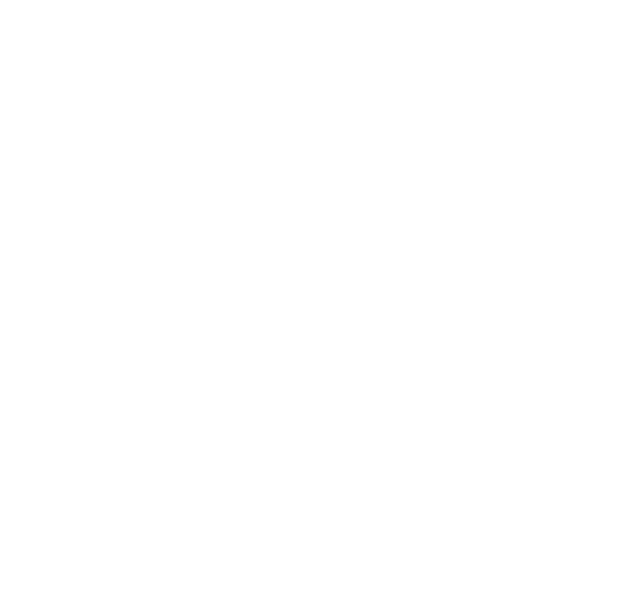
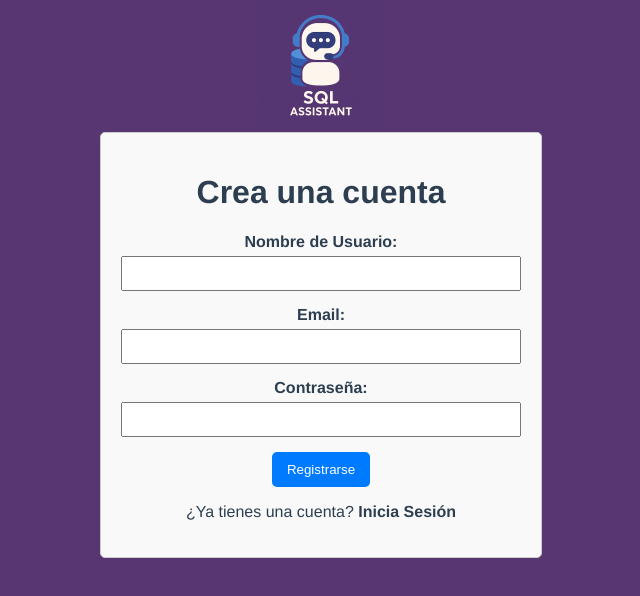
Before and after one commit to JesusAdrianP/SQL_web_assistant_front, a Vue app: page /signup in a window 1280 px wide. Before the commit this address had no page. Shown: the top 596 px of the page, without its empty margins (319-959 px from the left). Built offline with nearby package versions, Linux system fonts and the light colour scheme.

Commit message:
connecting login, signup, and get available ai models endpoints

```diff
--- a/src/router/index.js
+++ b/src/router/index.js
@@ -4,6 +4,8 @@ import InicioView from '../views/Inicio.vue'
 import ChatView from '../views/ChatView.vue'
 import DatabaseConnection from '../views/DatabaseConnection.vue'
 import SelectModel from '../views/SelectModel.vue'
+import SignUp from '../views/SignUp.vue'
+import LoginView from '../views/LoginView.vue'
 
 const routes = [
   {
@@ -25,6 +27,16 @@ const routes = [
     path: '/select_model',
     name: 'SelectModel',
     component: SelectModel
+  },
+  {
+    path: '/login',
+    name: 'LoginView',
+    component: LoginView
+  },
+  {
+    path: '/signup',
+    name: 'SignUp',
+    component: SignUp
   }
 ]
 
--- a/src/views/Inicio.vue
+++ b/src/views/Inicio.vue
@@ -64,7 +64,7 @@ export default {
     },
     methods: {
         goToView () {
-            this.$router.push({ name: 'DatabaseConnection' })
+            this.$router.push({ name: 'LoginView' })
         },
         async obtenerMensaje() {
             try {
--- /dev/null
+++ b/src/views/LoginView.vue
@@ -0,0 +1,137 @@
+<template >
+    <!-- Logo -->
+    <div class="logo-title rounded-xl p-6 mb-6" style="background-color: #573672;">
+        <img src="@/assets/logoapp.png" alt="SQL Assistant Logo" class="logo-app w-40 mx-auto" />
+    </div>
+    <div class="form-container">
+        <div class="database-connection">
+            <h1>Inicia Sesión</h1>
+            <form @submit.prevent="submitForm">
+                <div class="form-group">
+                    <label for="email">Email:</label>
+                    <input type="text" id="email" v-model="form.username" required />
+                </div>
+                <div class="form-group">
+                    <label for="password">Contraseña:</label>
+                    <input type="password" id="password" v-model="form.password" required />
+                </div>
+                <button type="submit">Iniciar Sesión</button>
+                <p class="signup-text">
+                    ¿No tienes una cuenta? <a href="#" @click="goToSignUp">Regístrate</a>
+                </p>
+            </form>
+            <p v-if="errorMessage" class="error-message">{{ errorMessage }}</p>
+        </div>
+    </div>
+</template>
+
+<script>
+const { url } = require('../../api_config.js')
+const axios = require('axios')
+axios.defaults.baseURL = url
+export default {
+    name: "LoginView",
+    data() {
+        return {
+            form: {
+                username: '',
+                password: ''
+            },
+            errorMessage: ''
+        };
+    },
+    methods: {
+        goToSignUp(){
+            this.$router.push({ name: 'SignUp' })
+        },
+        goToView () {
+            this.$router.push({ name: 'SelectModel' })
+        },
+        async submitForm() {
+            try {
+                const response = await axios.post("/users/login",
+                    new URLSearchParams({
+                        username: this.form.username,
+                        password: this.form.password
+                    }), {
+                        headers: {
+                            'Content-Type': 'application/x-www-form-urlencoded'
+                        }
+                    }
+                );
+                console.log("Inicio de sesión exitoso:", response.data);
+                localStorage.setItem("token", response.data.access_token);
+                this.goToView()
+            } catch (error) {
+                console.error("Error al iniciar sesión:", error);
+                this.errorMessage = "Error al iniciar sesión. Verifica tus credenciales.";
+            }
+        }
+    }
+};
+</script>
+
+<style scoped>
+.database-connection {
+    max-width: 400px;
+    margin: 0 auto;
+    padding: 20px;
+    border: 1px solid #ccc;
+    border-radius: 5px;
+    background-color: #f9f9f9;
+}
+
+.form-group {
+    margin-bottom: 15px;
+}
+
+label {
+    display: block;
+    margin-bottom: 5px;
+    font-weight: bold;
+}
+
+input {
+    width: 100%;
+    padding: 8px;
+    box-sizing: border-box;
+}
+
+button {
+    padding: 10px 15px;
+    background-color: #007bff;
+    color: white;
+    border: none;
+    border-radius: 5px;
+    cursor: pointer;
+}
+
+button:hover {
+    background-color: #0056b3;
+}
+
+.error-message {
+    color: red;
+    margin-top: 15px;
+    font-weight: bold;
+}
+
+.form-container {
+    background-color: #573672;
+    height: 100%;
+}
+
+.signup-text {
+    color: #2c3e50;
+}
+
+.signup-text a {
+    color: #2c3e50;
+    font-weight: 600;
+    text-decoration: none;
+}
+
+.signup-text a:hover {
+    text-decoration: underline;
+}
+</style>
--- a/src/views/SelectModel.vue
+++ b/src/views/SelectModel.vue
@@ -7,8 +7,9 @@
         <!-- Dropdown para seleccionar el modelo -->
          <select v-model="selectedModel" @change="handleModelChange">
             <option disabled value="">Selecciona un modelo</option>
-            <option value="t5">T5</option>
-            <option value="gemini">Gemini</option>
+            <option v-for="model in models" :key="model.id" :value="model.model_name">
+              {{ model.model_name }}
+            </option>
         </select>
         <div v-if="loading">Cargando...</div>
         <div v-if="error" class="error">Error: {{ error }}</div>
@@ -21,11 +22,15 @@
 
 <script>
 import { mapActions } from 'vuex';
+const { url } = require('../../api_config.js')
+const axios = require('axios')
+axios.defaults.baseURL = url
 
 export default {
   data() {
     return {
-      selectedModel: 't5', // Valor por defecto
+      models: [],
+      selectedModel: '', // Valor por defecto
       loading: false,
       error: null,
       responseData: null,
@@ -33,7 +38,28 @@ export default {
     };
   },
   methods: {
-    ...mapActions(['updateSelectModel']), // Si estás usando Vuex para manejar el estado global
+    ...mapActions(['updateSelectModel']),
+    async fetchModels() {
+      this.loading = true;
+      this.error = null; // Limpiar el error anterior
+      try {
+        const token = localStorage.getItem('token');
+        const response = await axios.get('/ai_models/get_models',
+          {
+            headers: {
+              Authorization: `Bearer ${token}`
+            }
+          }
+        );
+        this.models = response.data;
+        console.log('Modelos obtenidos:', this.models);
+      } catch (error) {
+        this.error = 'Error al cargar los modelos.';
+        console.log(error);
+      } finally {
+        this.loading = false;
+      }
+    },
     async handleModelChange() {
         this.loading = true;
         this.error = null; // Limpiar el error anterior
@@ -53,6 +79,9 @@ export default {
     goToView () {
       this.$router.push({ name: 'ChatView' })
     }
+  },
+  mounted() {
+    this.fetchModels();
   }
 };
 </script>
--- /dev/null
+++ b/src/views/SignUp.vue
@@ -0,0 +1,129 @@
+<template >
+    <!-- Logo -->
+    <div class="logo-title rounded-xl p-6 mb-6" style="background-color: #573672;">
+        <img src="@/assets/logoapp.png" alt="SQL Assistant Logo" class="logo-app w-40 mx-auto" />
+    </div>
+    <div class="form-container">
+        <div class="database-connection">
+            <h1>Crea una cuenta</h1>
+            <form @submit.prevent="submitForm">
+                <div class="form-group">
+                    <label for="username">Nombre de Usuario:</label>
+                    <input type="text" id="username" v-model="form.username" required />
+                </div>
+                <div class="form-group">
+                    <label for="email">Email:</label>
+                    <input type="text" id="email" v-model="form.email" required />
+                </div>
+                <div class="form-group">
+                    <label for="password">Contraseña:</label>
+                    <input type="password" id="password" v-model="form.password" required />
+                </div>
+                <button type="submit">Registrarse</button>
+                <p class="signup-text">
+                    ¿Ya tienes una cuenta? <a href="#" @click="goToView">Inicia Sesión</a>
+                </p>
+            </form>
+            <p v-if="errorMessage" class="error-message">{{ errorMessage }}</p>
+        </div>
+    </div>
+</template>
+
+<script>
+const { url } = require('../../api_config.js')
+const axios = require('axios')
+axios.defaults.baseURL = url
+export default {
+    name: "SignUp",
+    data() {
+        return {
+            form: {
+                username: '',
+                email: '',
+                password: ''
+            },
+            errorMessage: ''
+        };
+    },
+    methods: {
+        goToView () {
+            this.$router.push({ name: 'LoginView' })
+        },
+        async submitForm() {
+            try {
+                const response = await axios.post("/users/create_user", this.form);
+                console.log("Usuario creado con éxito:", response.data);
+                this.goToView()
+            } catch (error) {
+                console.error("Error al crear usuario:", error);
+                this.errorMessage = "Error al crear usuario.";
+            }
+        }
+    }
+};
+</script>
+
+<style scoped>
+.database-connection {
+    max-width: 400px;
+    margin: 0 auto;
+    padding: 20px;
+    border: 1px solid #ccc;
+    border-radius: 5px;
+    background-color: #f9f9f9;
+}
+
+.form-group {
+    margin-bottom: 15px;
+}
+
+label {
+    display: block;
+    margin-bottom: 5px;
+    font-weight: bold;
+}
+
+input {
+    width: 100%;
+    padding: 8px;
+    box-sizing: border-box;
+}
+
+button {
+    padding: 10px 15px;
+    background-color: #007bff;
+    color: white;
+    border: none;
+    border-radius: 5px;
+    cursor: pointer;
+}
+
+button:hover {
+    background-color: #0056b3;
+}
+
+.error-message {
+    color: red;
+    margin-top: 15px;
+    font-weight: bold;
+}
+
+.form-container {
+    background-color: #573672;
+    height: 100%;
+}
+
+.signup-text {
+    color: #2c3e50;
+}
+
+.signup-text a {
+    color: #2c3e50;
+    font-weight: 600;
+    text-decoration: none;
+}
+
+.signup-text a:hover {
+    text-decoration: underline;
+}
+</style>
```
